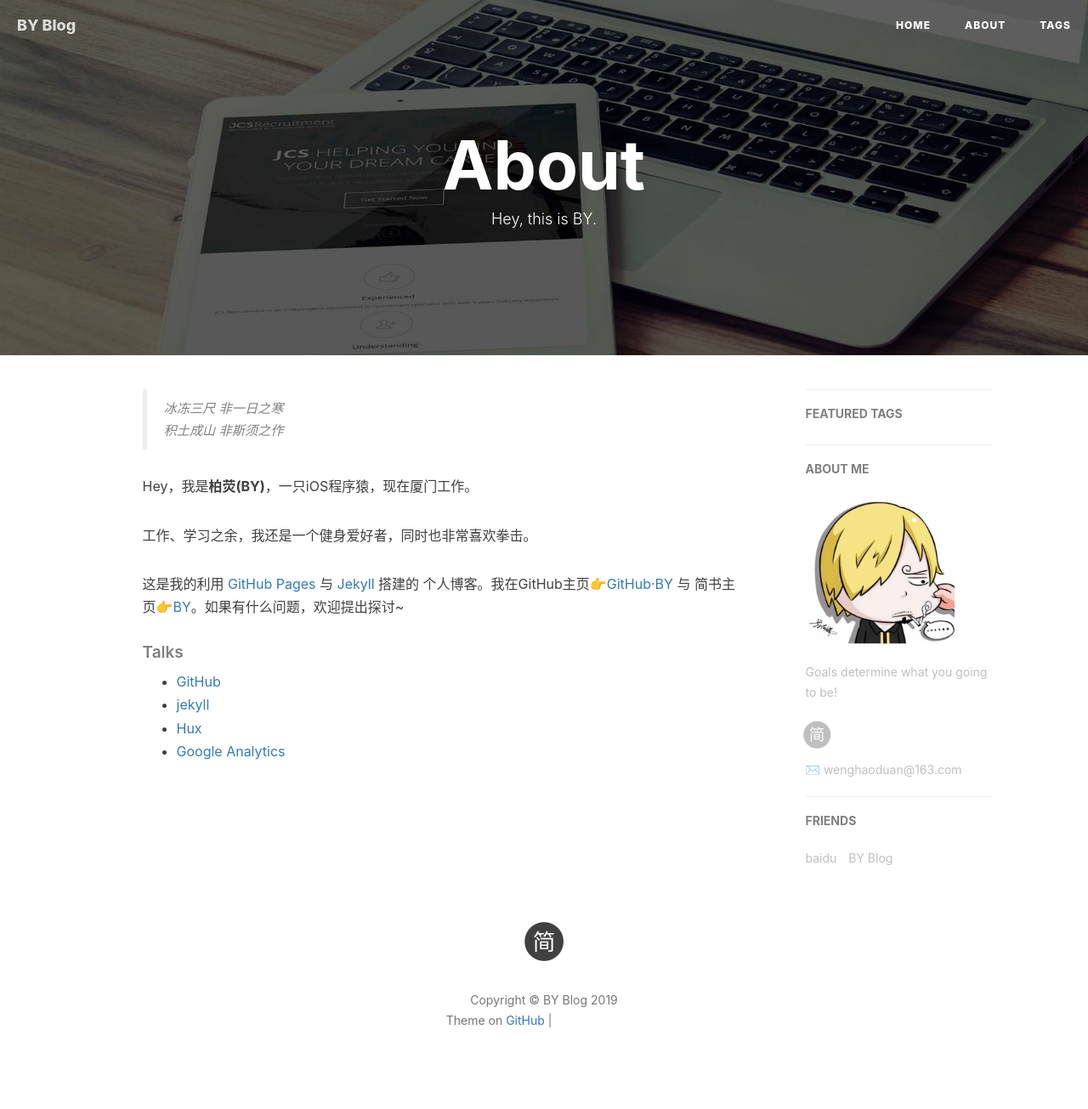
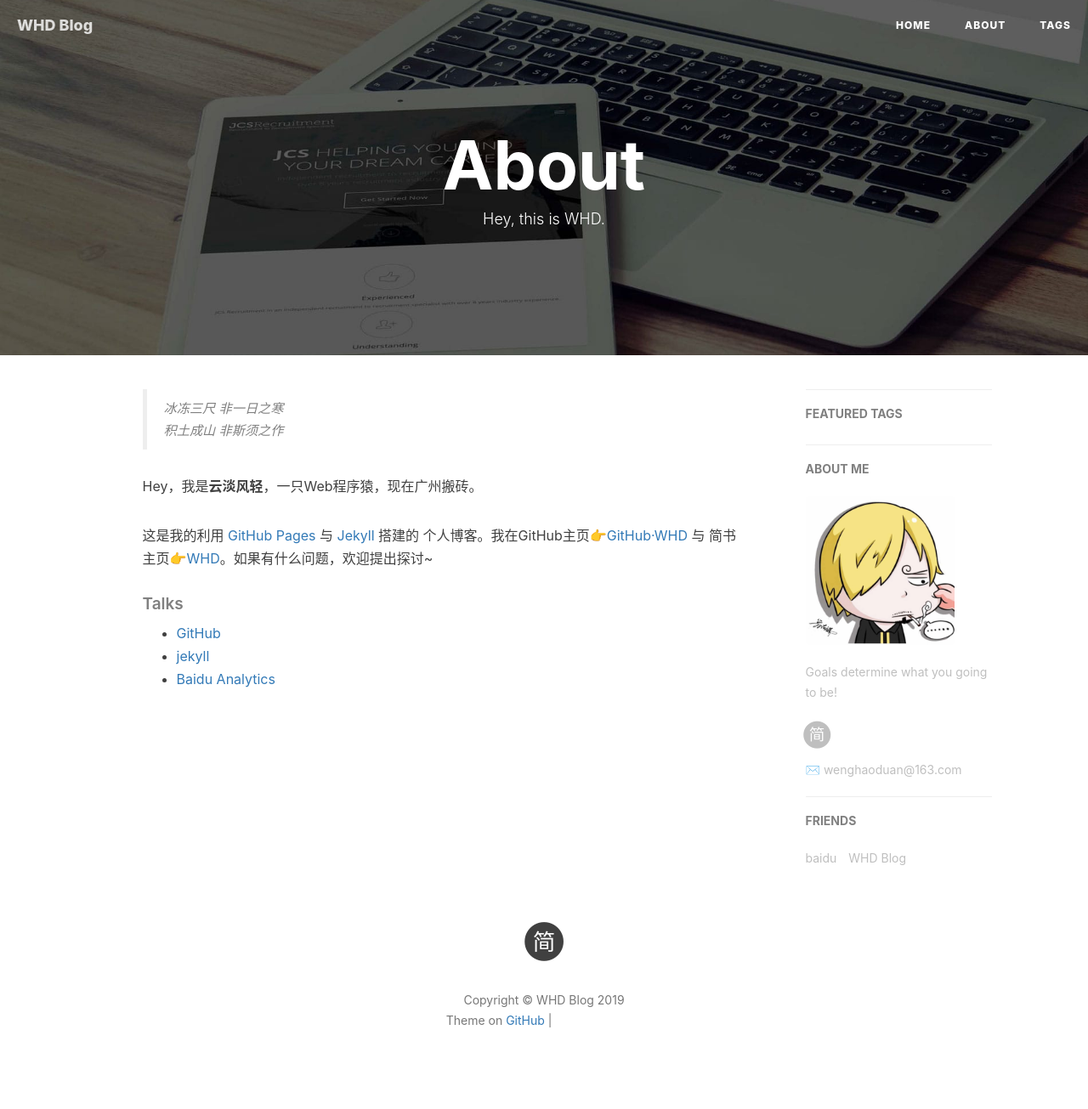
Before and after one commit to hao419/hao419.github.io, a Jekyll site: the page built from about.html, in a window 1280 px wide. Shown: the whole page at 85% size. Built offline with Jekyll 4.4.1, drawn with Linux system fonts in a browser that asks for light colours; nearby versions of some CDN libraries; comment, search, counter and statistics services are not loaded; grey boxes are pictures that could not be loaded.

Commit message:
修改个人信息

```diff
--- a/_config.yml
+++ b/_config.yml
@@ -1,10 +1,10 @@
 # Site settings
-title: BY Blog
-SEOTitle: 云淡风轻的博客 | BY Blog
+title: WHD Blog
+SEOTitle: 云淡风轻的博客 | WHD Blog
 header-img: img/post-bg-desk.jpg
 email: wenghaoduan@163.com
 description: "Every failure is leading towards success."
-keyword: "BY, BY Blog, 云淡风轻的博客, wenghaoduan, 翁浩端, Web, Vue, Java"
+keyword: "WHD, WHD Blog, 云淡风轻的博客, wenghaoduan, 翁浩端, Web, Vue, Java"
 url: "http://hao419.github.io"          # your host, for absolute URL
 baseurl: ""      # for example, '/blog' if your blog hosted on 'host/blog'
 github_repo: "https://github.com/hao419/hao419.github.io.git" # you code repository
@@ -102,7 +102,7 @@ friends: [
         title: "baidu",
         href: "http://www.baidu.com"
     },{
-        title: "BY Blog",
+        title: "WHD Blog",
         href: "http://wason.club/"
     }
 ]
--- a/about.html
+++ b/about.html
@@ -1,7 +1,7 @@
 ---
 layout: page
 title: "About"
-description: "Hey, this is BY."
+description: "Hey, this is WHD."
 header-img: "img/post-bg-rwd.jpg"
 ---
 
@@ -18,11 +18,9 @@ header-img: "img/post-bg-rwd.jpg"
     <blockquote><p>冰冻三尺 非一日之寒<br>
     积土成山 非斯须之作</p></blockquote>
 
-    <p>Hey，我是<strong>柏荧(BY)</strong>，一只iOS程序猿，现在厦门工作。</p>
+    <p>Hey，我是<strong>云淡风轻</strong>，一只Web程序猿，现在广州搬砖。</p>
 
-    <p>工作、学习之余，我还是一个健身爱好者，同时也非常喜欢拳击。</p>
-
-    <p>这是我的利用 <a href="https://pages.github.com/">GitHub Pages</a> 与 <a href="http://jekyll.com.cn/">Jekyll</a> 搭建的 个人博客。我在GitHub主页<a href="https://github.com/qiubaiying">👉GitHub·BY</a> 与 简书主页<a href="https://http://www.jianshu.com/u/e71990ada2fd">👉BY</a>。如果有什么问题，欢迎提出探讨~</p>
+    <p>这是我的利用 <a href="https://pages.github.com/">GitHub Pages</a> 与 <a href="http://jekyll.com.cn/">Jekyll</a> 搭建的 个人博客。我在GitHub主页<a href="https://github.com/hao419">👉GitHub·WHD</a> 与 简书主页<a href="https://http://www.jianshu.com/u/0bfce20a708e">👉WHD</a>。如果有什么问题，欢迎提出探讨~</p>
 
     <p></p>
 
@@ -31,8 +29,7 @@ header-img: "img/post-bg-rwd.jpg"
     <ul>
         <li><a href="https://github.com">GitHub</a></li>
         <li><a href="http://jekyll.com.cn/">jekyll</a></li>
-        <li><a href="http://huangxuan.me/">Hux</a></li>
-        <li><a href="https://analytics.google.com/analytics">Google Analytics</a></li>
+        <li><a href="https://tongji.baidu.com/">Baidu Analytics</a></li>
     </ul>
 </div>
 
@@ -107,13 +104,13 @@ header-img: "img/post-bg-rwd.jpg"
 <div id="gitalk-container"></div>
     <script type="text/javascript">
     var gitalk = new Gitalk({
-    clientID: '{{site.gitalk.clientID}}',
-    clientSecret: '{{site.gitalk.clientSecret}}',
-    repo: '{{site.gitalk.repo}}',
-    owner: '{{site.gitalk.owner}}',
-    admin: ['{{site.gitalk.admin}}'],
-    distractionFreeMode: {{site.gitalk.distractionFreeMode}},
-    id: 'about',
+      clientID: '{{site.gitalk.clientID}}',
+      clientSecret: '{{site.gitalk.clientSecret}}',
+      repo: '{{site.gitalk.repo}}',
+      owner: '{{site.gitalk.owner}}',
+      admin: ['{{site.gitalk.admin}}'],
+      distractionFreeMode: '{{site.gitalk.distractionFreeMode}}',
+      id: 'about'
     });
     gitalk.render('gitalk-container');
 </script>
--- a/sw.js
+++ b/sw.js
@@ -10,9 +10,6 @@ const PRECACHE = 'precache-v1';
 const RUNTIME = 'runtime';
 const HOSTNAME_WHITELIST = [
   self.location.hostname,
-  "huangxuan.me",
-  "yanshuo.io",
-  "cdnjs.cloudflare.com"
 ]
 
 
```
Also changed, not shown: package.json (+5 -5 lines).
